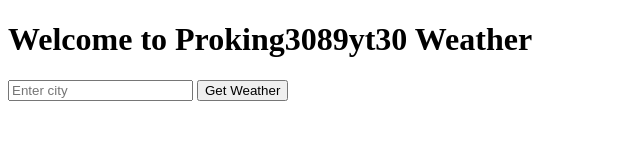
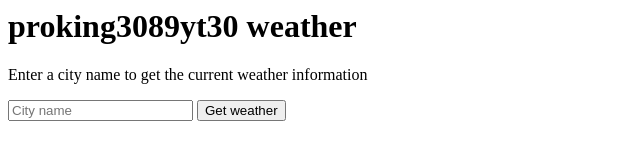
Before and after one commit to proking3089yt30/proking3089yt30.github.com, a website: page index.html in a window 1280 px wide. Shown: the whole page, without its empty margins (0-640 px from the left). Drawn offline with Linux system fonts and the light colour scheme.

Commit message:
Update index.html

```diff
--- a/index.html
+++ b/index.html
@@ -1,19 +1,18 @@
-<!-- index.html -->
-<!DOCTYPE html>
-<html lang="en">
+<html>
 <head>
-  <meta charset="UTF-8">
-  <meta name="viewport" content="width=device-width, initial-scale=1.0">
-  <title>Proking3089yt30 Weather</title>
-  <link rel="stylesheet" href="style.css">
+    <title>proking3089yt30 weather</title>
+    <link rel="stylesheet" href="style.css">
+    <script src="script.js"></script>
 </head>
 <body>
-  <h1>Welcome to Proking3089yt30 Weather</h1>
-  <div class="container">
-    <input type="text" id="city-input" placeholder="Enter city">
-    <button type="submit">Get Weather</button>
-  </div>
-
-  <script src="script.js"></script>
+    <div class="container">
+        <h1>proking3089yt30 weather</h1>
+        <p>Enter a city name to get the current weather information</p>
+        <form id="weather-form">
+            <input type="text" id="city-input" placeholder="City name">
+            <button type="submit" id="submit-button">Get weather</button>
+        </form>
+        <div id="weather-result"></div>
+    </div>
 </body>
 </html>
```
